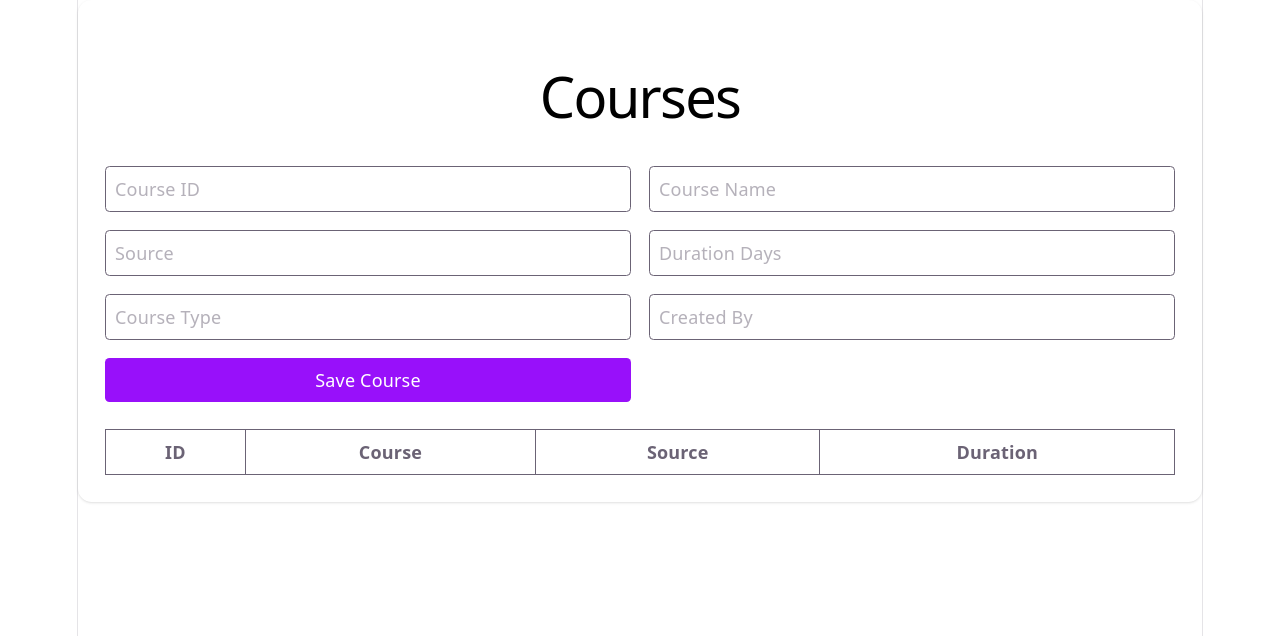
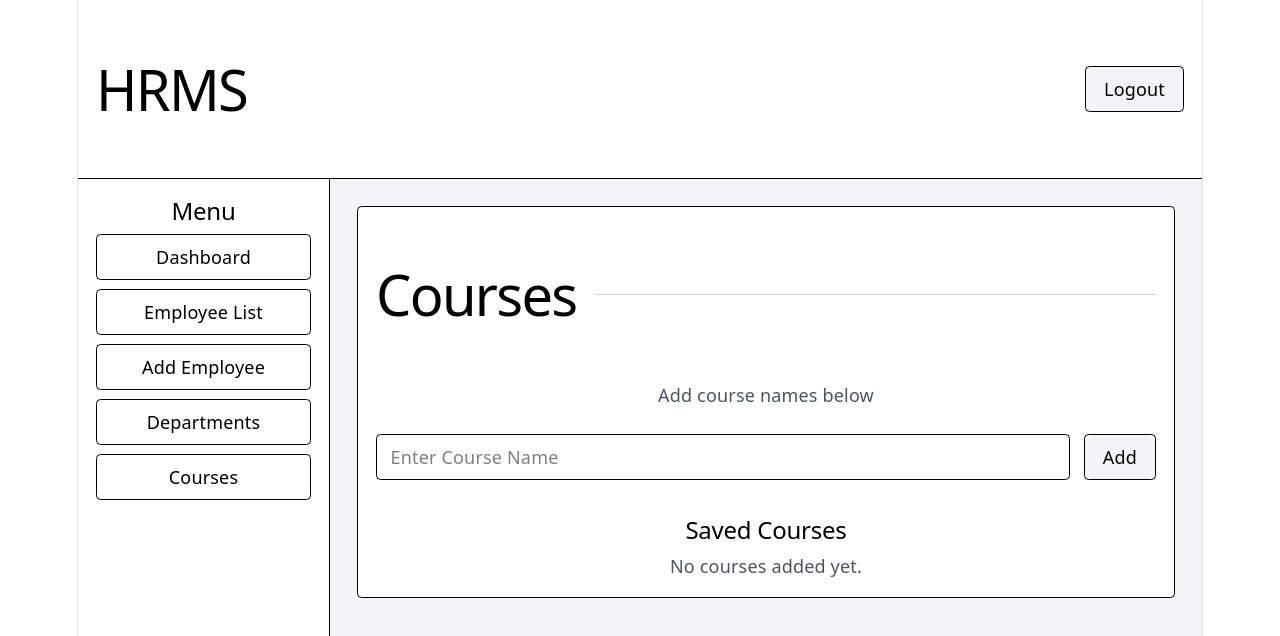
Before and after one commit to Arya4930/HRMS, a React app in the folder frontend/: page /courses in a window 1280 px wide. Shown: the top 636 px of the page. Built offline with nearby package versions, Linux system fonts and the light colour scheme; sample sign-in values are in the browser's storage; the HTML template or start-up script is replaced by a standard one.

Commit message:
Updated Courses

```diff
--- a/frontend/src/pages/Courses.jsx
+++ b/frontend/src/pages/Courses.jsx
@@ -1,159 +1,80 @@
 import { useState } from "react";
-import { Loader } from 'lucide-react';
+import Navbar from "../components/Navbar";
+import Sidebar from "../components/Sidebar";
 
 export default function Courses() {
-  const [courses, setCourses] = useState([]);
-  const [loading, setLoading] = useState(false);
-  const [message, setMessage] = useState("");
+  const [courses, setCourses] = useState(
+    JSON.parse(localStorage.getItem("courses")) || []
+  );
+  const [courseName, setCourseName] = useState("");
 
-  const [form, setForm] = useState({
-    course_id: "",
-    course_name: "",
-    source: "",
-    duration_days: "",
-    course_type: "",
-    created_by: "",
-  });
-
-  const handleChange = (e) => {
-    setForm({
-      ...form,
-      [e.target.name]: e.target.value,
-    });
-  };
-
-  const handleSubmit = async (e) => {
+  const handleSubmit = (e) => {
     e.preventDefault();
 
-    if(!form.course_name || !form.course_id || !form.source || !form.duration_days || !form.course_type || !form.created_by) {
-        setMessage("All fields are required.");
-        return;
-    }
+    if (!courseName.trim()) return;
 
-    try {
-      setLoading(true);
-      const res = await fetch("http://localhost:3000/api/course", {
-        method: "POST",
-        headers: {
-          "Content-Type": "application/json",
-        },
-        body: JSON.stringify(form),
-      });
-
-      if (!res.ok) {
-        const errorData = await res.json();
-        console.error("Error adding course:", errorData.message);
-      }
-      console.log(res);
-
-      setMessage("Course added successfully!");
-      setCourses([...courses, form]);
-
-      setForm({
-        course_id: "",
-        course_name: "",
-        source: "",
-        duration_days: "",
-        course_type: "",
-        created_by: "",
-      });
-    } catch (error) {
-      console.error("Error adding course:", error);
-    } finally {
-      setLoading(false);
-    }
+    const updatedCourses = [...courses, courseName];
+    setCourses(updatedCourses);
+    localStorage.setItem("courses", JSON.stringify(updatedCourses));
+    setCourseName("");
   };
 
   return (
-    <div className="bg-white p-6 rounded-xl shadow">
-      <h1 className="text-2xl font-bold mb-5 !text-black">
-        Courses
-      </h1>
+    <div className="min-h-screen bg-gray-100 text-black">
+      <Navbar />
 
-      <form
-        onSubmit={handleSubmit}
-        className="grid grid-cols-2 gap-4"
-      >
+      <div className="flex">
+        <Sidebar />
+
+        <main className="flex-1 p-6">
+          <div className="bg-white border rounded p-4">
+            <div className="flex items-center gap-4 mb-4">
+              <h1 className="text-2xl font-bold !text-black">Courses</h1>
+              <div className="flex-1 h-px bg-gray-300" />
+            </div>
+
+            <p className="text-gray-600 mb-6">
+              Add course names below
+              <br/>
+              <br/>
+            </p>
+
+            <form onSubmit={handleSubmit} className="flex flex-col md:flex-row gap-3">
               <input
-          name="course_id"
-          value={form.course_id}
-          onChange={handleChange}
-          placeholder="Course ID"
-          className="border p-2 rounded"
+                type="text"
+                value={courseName}
+                onChange={(e) => setCourseName(e.target.value)}
+                placeholder="Enter Course Name"
+                className="flex-1 border rounded px-3 py-2 bg-white"
               />
-
-        <input
-          name="course_name"
-          value={form.course_name}
-          onChange={handleChange}
-          placeholder="Course Name"
-          className="border p-2 rounded"
-        />
-
-        <input
-          name="source"
-          value={form.source}
-          onChange={handleChange}
-          placeholder="Source"
-          className="border p-2 rounded"
-        />
-
-        <input
-          name="duration_days"
-          value={form.duration_days}
-          onChange={handleChange}
-          placeholder="Duration Days"
-          className="border p-2 rounded"
-        />
-
-        <input
-          name="course_type"
-          value={form.course_type}
-          onChange={handleChange}
-          placeholder="Course Type"
-          className="border p-2 rounded"
-        />
-
-        <input
-          name="created_by"
-          value={form.created_by}
-          onChange={handleChange}
-          placeholder="Created By"
-          className="border p-2 rounded"
-        />
-
               <button
                 type="submit"
-          disabled={loading}
-          className="bg-purple-600 text-white rounded p-2"
+                className="border px-4 py-2 rounded bg-gray-100 hover:bg-gray-200"
               >
-          Save Course
+                Add
               </button>
-        {loading && <Loader className="animate-spin" />}
-        <p>{message}</p>
             </form>
 
-      <table className="w-full border mt-6">
-        <thead>
-          <tr>
-            <th className="border p-2">ID</th>
-            <th className="border p-2">Course</th>
-            <th className="border p-2">Source</th>
-            <th className="border p-2">Duration</th>
-          </tr>
-        </thead>
+            <div className="mt-8">
+              <h2 className="text-lg font-semibold mb-3 !text-black">
+                Saved Courses
+              </h2>
 
-        <tbody>
+              {courses.length === 0 ? (
+                <p className="text-gray-600">No courses added yet.</p>
+              ) : (
+                <ul className="space-y-2">
                   {courses.map((course, index) => (
-            <tr key={index}>
-              <td className="border p-2">{course.course_id}</td>
-              <td className="border p-2">{course.course_name}</td>
-              <td className="border p-2">{course.source}</td>
-              <td className="border p-2">{course.duration_days}</td>
-            </tr>
+                    <li key={index} className="border rounded p-3 bg-gray-50">
+                      {course}
+                    </li>
                   ))}
-        </tbody>
-      </table>
+                </ul>
+              )}
+            </div>
+          </div>
+        </main>
+      </div>
     </div>
   );
 }
```
Lines whose indentation alone changed are shown as unchanged.
